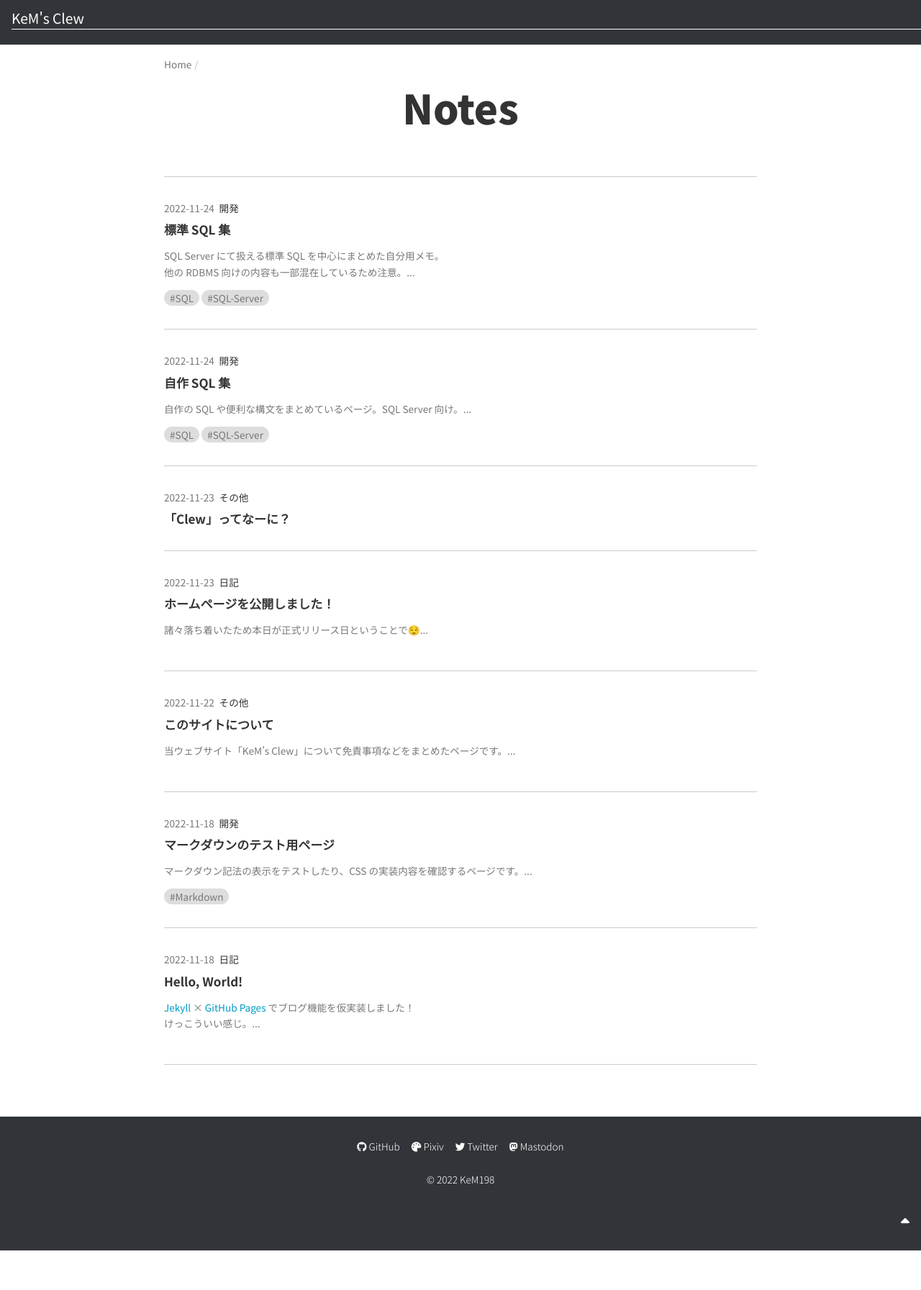
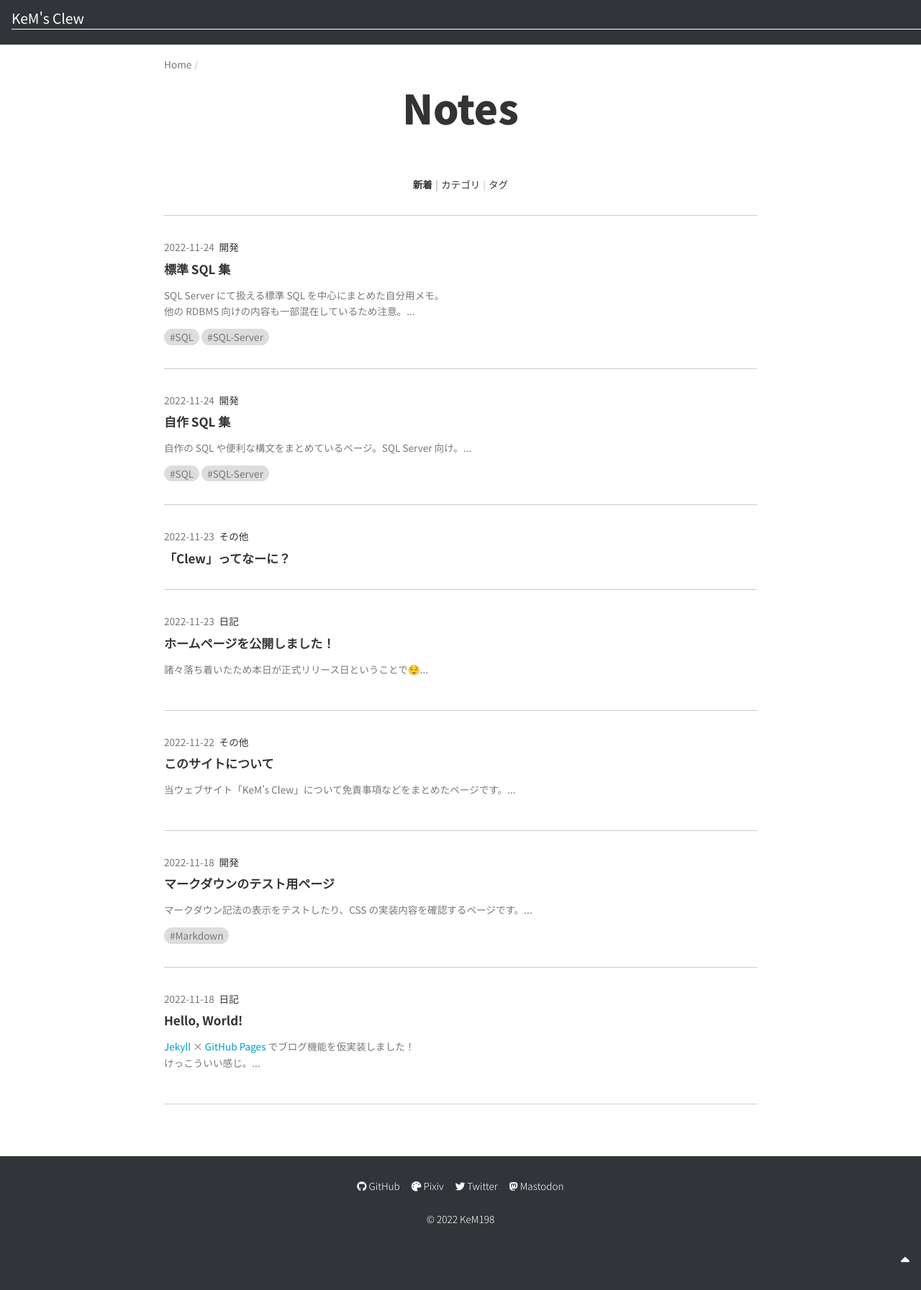
Before and after one commit to kenkenpa198/kems-clew.net, a Jekyll site: the page built from docs/notes.html, in a window 1280 px wide. Shown: the whole page at 72% size. Built offline with Jekyll 4.4.1, drawn with Linux system fonts in a browser that asks for light colours; nearby versions of some CDN libraries; before the commit the page ends 1738 px from its top, so only the background shows below that.

Commit message:
[update]Notes へカテゴリとタグのフィルターを実装

```diff
--- a/docs/assets/css/style.css
+++ b/docs/assets/css/style.css
@@ -632,7 +632,54 @@ main p {
 }
 
 /* ==================================================
- * Note / 一覧ページ
+ * Notes / 切り替えメニュー
+ * ================================================== */
+nav#notes-show-change {
+    margin: 32px auto;
+    width: fit-content;
+    color: var(--color-text-thin);
+}
+
+nav#notes-show-change > ul {
+    padding-left: 0; /* デフォルトの padding を削除 */
+    font-size: 0; /* inline-block の余白を削除 */
+}
+
+nav#notes-show-change > ul > li {
+    display: inline-block;
+    margin-bottom: 0;
+    font-size: var(--font-size-small);
+  }
+
+nav#notes-show-change > ul > li.current {
+    font-weight: var(--font-weight-bold);
+}
+
+nav#notes-show-change > ul > li:after {
+    content: "|";
+    margin-right: 0.25rem;
+    margin-left: 0.25rem;
+}
+
+nav#notes-show-change > ul > li:last-child:after {
+    content: "";
+    margin-right: 0;
+    margin-left: 0;
+}
+
+nav#notes-show-change a {
+    color: var(--color-text-black);
+    text-decoration: none;
+}
+
+nav#notes-show-change a:hover {
+    /* color: var(--color-text-gray); */
+    text-decoration: underline;
+    opacity: 1;
+}
+
+/* ==================================================
+ * Notes / 一覧ページ / 共通・新着順
  * ================================================== */
 
 #notes .myposts {
@@ -701,9 +748,55 @@ main p {
     content: "#";
 }
 
+/* ==================================================
+ * Notes / 一覧ページ / カテゴリー・タグ
+ * ================================================== */
+
+#notes .myposts-filter {
+    display: flex;
+    flex-wrap: wrap;
+    padding-left: 0;
+    gap: 2rem;
+    list-style: none;
+}
+
+#notes h2.h2-filter {
+    margin-top: 64px;
+    width: auto;
+    border-bottom: 1px solid #aaa;
+}
+
+#notes h2.h2-filter:first-child {
+    margin-top: 0;
+}
+
+#notes h2.h2-tags:before {
+    content: "#";
+}
+
+#notes .myposts-filter > li {
+    margin-bottom: 0;
+    padding-bottom: 0;
+    width: calc(50% - 1rem);
+    border-bottom: 0;
+}
+
+/* タブレット・SP 向けのレイアウト */
+@media (max-width: 960px) {
+    #notes .myposts-filter > li {
+        width: 100%;
+    }
+}
+
+#notes .myposts-filter > li:first-child {
+    padding-top: 0;
+    border-top: 0;
+}
+
+
 
 /* ==================================================
- * Note / マークダウン
+ * Notes / マークダウン
  * ================================================== */
 
 /* 背景・全体のあしらい */
--- a/docs/notes.html
+++ b/docs/notes.html
@@ -15,6 +15,13 @@ page-category: content
     <!-- メインエリア -->
     <main>
         <h1>Notes</h1>
+        <nav id="notes-show-change">
+            <ul>
+                <li class="current"><a href="/notes.html">新着</a></li>
+                <li><a href="/notes-categories.html">カテゴリ</a></li>
+                <li><a href="/notes-tags.html">タグ</a></li>
+            </ul>
+        </nav>
         <ul class="myposts">
             {% for post in site.posts %}
                 <li>
@@ -40,7 +47,6 @@ page-category: content
                             <li>{{ tag }}</li>
                         {% endfor %}
                     </ul>
-
                 </li>
             {% endfor %}
         </ul>
```
Also changed, not shown: docs/notes-categories.html (added, +59 -0 lines), docs/notes-tags.html (added, +59 -0 lines). Lines whose indentation alone changed are shown as unchanged.
